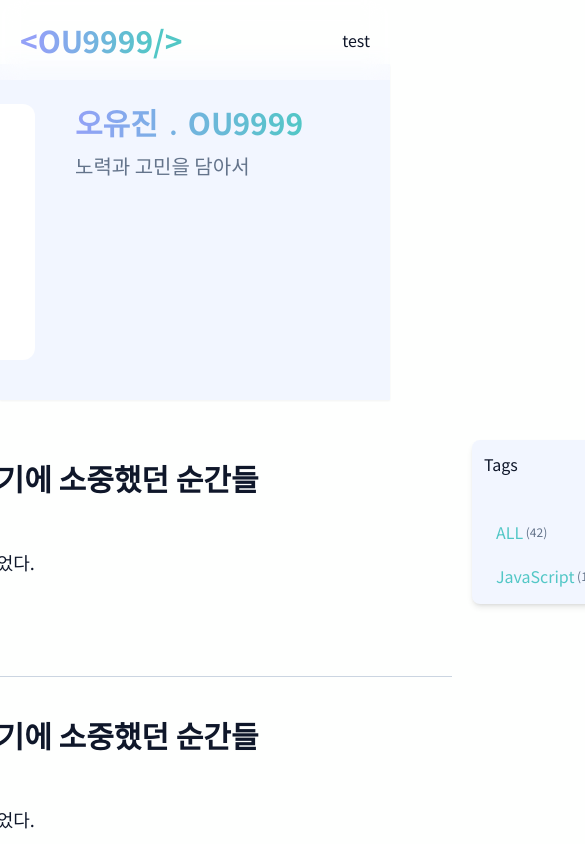
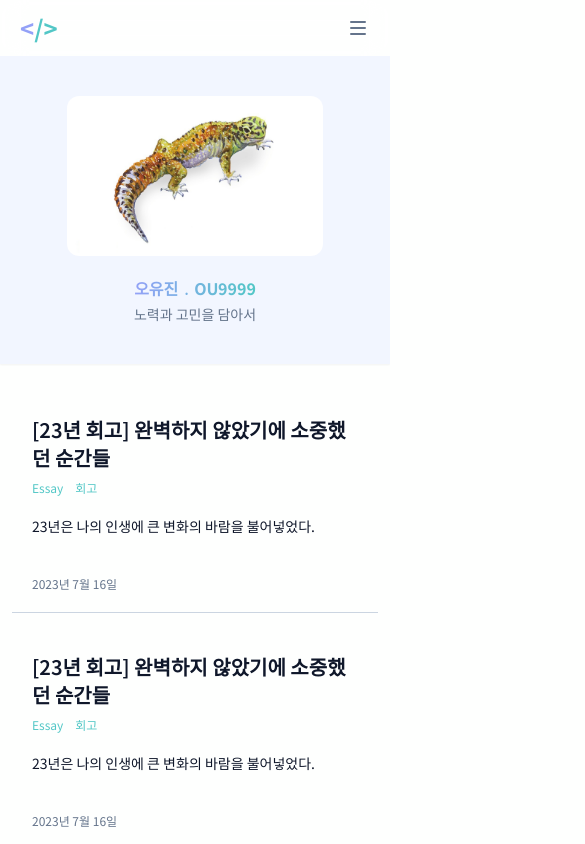
Before and after one commit to OU9999/ou9999-dev, a Next.js app: page / in a window 390 px wide. Shown: the top 844 px of the page, 585 px wide, since content can reach past the window. Built offline with nearby package versions, Linux system fonts and the light colour scheme.

Commit message:
[feat] responsive design
반응형 모바일의 경우 rightsection hidden

```diff
--- a/src/app/(blog-layout)/_component/ContentHeader.tsx
+++ b/src/app/(blog-layout)/_component/ContentHeader.tsx
@@ -10,13 +10,13 @@ interface IContentHeaderProps {
 
 const ContentHeader = ({ title, text, img, tags }: IContentHeaderProps) => {
   return (
-    <div className="shadow-sm mt-20 w-full flex flex-col justify-center items-center bg-content-header-white dark:bg-content-header-black">
-      <div className="w-276 py-10 flex space-x-10">
-        <div className="w-96 h-64 relative overflow-hidden rounded-xl ">
+    <div className="shadow-sm mt-14 md:mt-20 w-full flex flex-col justify-center items-center bg-content-header-white dark:bg-content-header-black">
+      <div className="w-full flex max-w-276 px-5 xl:px-0 py-10 flex-col justify-center items-center md:flex-row md:justify-start md:items-start md:space-x-10">
+        <div className="w-64 h-40 md:w-96 md:h-64 relative overflow-hidden rounded-xl ">
           <Image alt="modern-js" src={img} fill />
         </div>
-        <div className="flex flex-col ">
-          <p className="font-bold text-3xl bg-gradient-to-r from-gradient-start to-gradient-end dark:from-white dark:to-white inline-block text-transparent bg-clip-text">
+        <div className="mt-5 flex flex-col justify-center items-center md:justify-start md:items-start ">
+          <p className="font-bold text-md sm:text-xl md:text-3xl bg-gradient-to-r from-gradient-start to-gradient-end dark:from-white dark:to-white inline-block text-transparent bg-clip-text">
             {title}
           </p>
           {tags && (
@@ -25,7 +25,7 @@ const ContentHeader = ({ title, text, img, tags }: IContentHeaderProps) => {
               <Tag tag="회고" />
             </div>
           )}
-          <p className="mt-3 text-xl text-slate-500 dark:text-slate-400">
+          <p className="mt-1 md:mt-3 text-sm md:text-xl text-slate-500 dark:text-slate-400">
             {text}
           </p>
         </div>
--- a/src/app/(blog-layout)/_component/Header.tsx
+++ b/src/app/(blog-layout)/_component/Header.tsx
@@ -1,15 +1,16 @@
 import ModeToggle from "@/components/ModeToggle";
+import PopoverButton from "@/components/nav/PopoverButton";
 import Link from "next/link";
 
 const Header = () => {
   return (
-    <header className="z-50 w-full h-20 flex justify-center fixed backdrop-blur-md bg-blur-white dark:bg-blur-black">
-      <div className="w-full max-w-276 h-full flex justify-between items-center lg:px-0 px-5 ">
+    <header className="z-40 w-full h-14 md:h-20 flex justify-center fixed backdrop-blur-md bg-blur-white dark:bg-blur-black">
+      <div className="w-full max-w-276 px-5 xl:px-0 h-full flex justify-between items-center">
         <Link href={"/"}>
-          <div className="flex justify-center items-center font-bold text-3xl cursor-pointer hover:group group">
+          <div className="flex justify-center items-center font-bold text-2xl md:text-3xl cursor-pointer hover:group group">
             <p className="text-gradient-start">&lt;</p>
             <p
-              className={`bg-gradient-to-r from-gradient-start to-gradient-end dark:from-white dark:to-white inline-block text-transparent bg-clip-text group-hover:from-violet-500 group-hover:to-teal-500 group-hover:dark:from-gradient-start group-hover:dark:to-gradient-end`}
+              className={`hidden sm:inline-block bg-gradient-to-r from-gradient-start to-gradient-end dark:from-white dark:to-white text-transparent bg-clip-text group-hover:from-violet-500 group-hover:to-teal-500 group-hover:dark:from-gradient-start group-hover:dark:to-gradient-end`}
             >
               OU9999
             </p>
@@ -17,7 +18,7 @@ const Header = () => {
           </div>
         </Link>
 
-        <div className="hidden space-x-10 lg:flex">
+        <div className="hidden space-x-10 md:flex">
           <Link href={"/about"}>
             <p className=" text-lg font-semibold hover:text-slate-500 hover:dark:text-slate-400">
               About
@@ -25,9 +26,7 @@ const Header = () => {
           </Link>
           <ModeToggle />
         </div>
-        <div className="flex lg:hidden">
-          <p>test</p>
-        </div>
+        <PopoverButton />
       </div>
     </header>
   );
--- a/src/app/(blog-layout)/layout.tsx
+++ b/src/app/(blog-layout)/layout.tsx
@@ -9,13 +9,13 @@ interface BlogLayoutProps {
 
 const BlogLayout = ({ children, headSection }: BlogLayoutProps) => {
   return (
-    <div className="w-dvw">
+    <div className="w-dvw relative">
       <Header />
-      <div className="w-full h-2vh flex flex-col justify-center items-center">
+      <div className="w-full flex flex-col justify-center items-center">
         {headSection}
-        <div className="mt-10 w-276 h-full flex space-x-5 relative">
-          <div className="w-9/12">{children}</div>
-          <div className="w-3/12">
+        <div className=" mt-5 sm:mt-7 md:mt-10 w-full max-w-276 h-full flex space-x-5 relative">
+          <div className="w-full md:max-w-[75%] p-3 md:p-0">{children}</div>
+          <div className="w-full max-w-[25%] hidden md:inline-block">
             <TagsBox />
           </div>
         </div>
--- a/src/app/(blog-layout)/page.tsx
+++ b/src/app/(blog-layout)/page.tsx
@@ -5,11 +5,11 @@ import Link from "next/link";
 const PostBox = () => {
   return (
     <>
-      <div className="w-full flex-col p-5 border-b-1 border-slate-300 dark:border-slate-700">
+      <div className="w-full flex flex-col p-5 border-b-1 border-slate-300 dark:border-slate-700">
         <div className="w-full">
           <Link href={"/p/완벽하지-않았기에-소중했던-순간들"}>
             <p
-              className={`text-3xl font-semibold cursor-pointer ${hoverGradient}`}
+              className={`text-xl sm:text-2xl md:text-3xl font-semibold cursor-pointer ${hoverGradient}`}
             >
               [23년 회고] 완벽하지 않았기에 소중했던 순간들
             </p>
@@ -19,10 +19,10 @@ const PostBox = () => {
           <Tag tag="Essay" />
           <Tag tag="회고" />
         </div>
-        <div className="w-full mt-5 text-lg">
+        <div className="w-full mt-5 text-sm sm:text-md md:text-lg">
           <p>23년은 나의 인생에 큰 변화의 바람을 불어넣었다.</p>
         </div>
-        <div className="w-full mt-14 text-slate-500 dark:text-slate-400">
+        <div className="w-full mt-10 sm:mt-12 md:mt-14 text-xs sm:text-sm md:text-md text-slate-500 dark:text-slate-400">
           <p>2023년 7월 16일</p>
         </div>
       </div>
@@ -32,7 +32,7 @@ const PostBox = () => {
 
 const HomePage = () => {
   return (
-    <div className="w-full flex-col space-y-5">
+    <div className="w-full flex flex-col space-y-5">
       <PostBox />
       <PostBox />
       <PostBox />
--- a/src/components/Tag.tsx
+++ b/src/components/Tag.tsx
@@ -7,7 +7,7 @@ const Tag = ({ tag }: ITagProps) => {
   return (
     <>
       <Link href={`/tags/${tag}`}>
-        <p className="cursor-pointer text-gradient-end dark:text-gradient-start hover:underline">
+        <p className="text-xs sm:text-sm md:text-md cursor-pointer text-gradient-end dark:text-gradient-start hover:underline">
           {tag}
         </p>
       </Link>
--- /dev/null
+++ b/src/components/nav/PopoverButton.tsx
@@ -0,0 +1,61 @@
+"use client";
+
+import Link from "next/link";
+import { Dispatch, SetStateAction, useState } from "react";
+
+const LinkButton = () => {
+  return (
+    <>
+      <Link href={"/"}>
+        <p className="text-xl font-semibold">Home</p>
+      </Link>
+    </>
+  );
+};
+
+interface IMobilePopoverProps {
+  setIsOpen: Dispatch<SetStateAction<boolean>>;
+}
+
+const MobilePopover = ({ setIsOpen }: IMobilePopoverProps) => {
+  return (
+    <div className="fixed top-0 left-0 right-0 bottom-0 z-50 w-dvw h-dvh bg-white-bg dark:bg-dark-bg">
+      <div className="w-full h-full flex flex-col justify-start items-center">
+        <p className="my-10 font-bold text-3xl">Menu</p>
+        <LinkButton />
+        <LinkButton />
+        <LinkButton />
+        {/* <button onClick={() => setIsOpen(false)}>close</button> */}
+      </div>
+    </div>
+  );
+};
+
+const PopoverButton = () => {
+  const [isOpen, setIsOpen] = useState(false);
+  return (
+    <>
+      <div className="flex md:hidden">
+        <button
+          type="button"
+          className="text-slate-500 hover:text-slate-600 dark:text-slate-400 dark:hover:text-slate-300"
+          onClick={() => setIsOpen(true)}
+        >
+          <span className="sr-only">Navigation</span>
+          <svg width="24" height="24">
+            <path
+              d="M5 6h14M5 12h14M5 18h14"
+              fill="none"
+              stroke="currentColor"
+              strokeWidth="2"
+              strokeLinecap="round"
+            />
+          </svg>
+        </button>
+      </div>
+      {isOpen && <MobilePopover setIsOpen={setIsOpen} />}
+    </>
+  );
+};
+
+export default PopoverButton;
```
